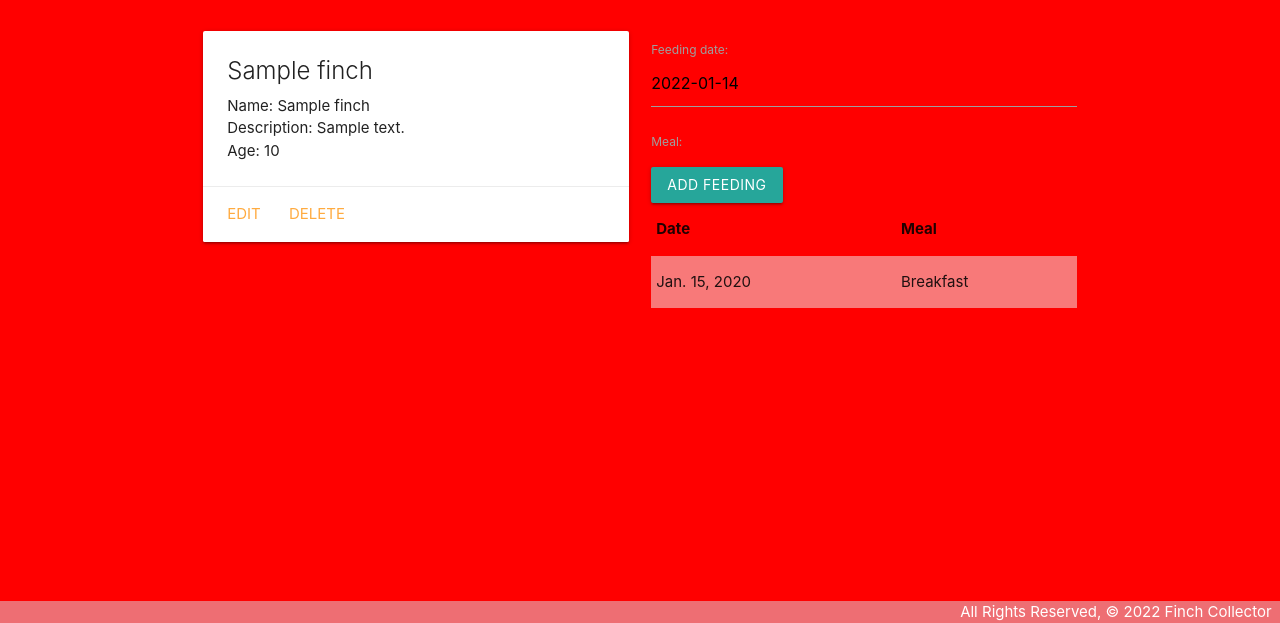
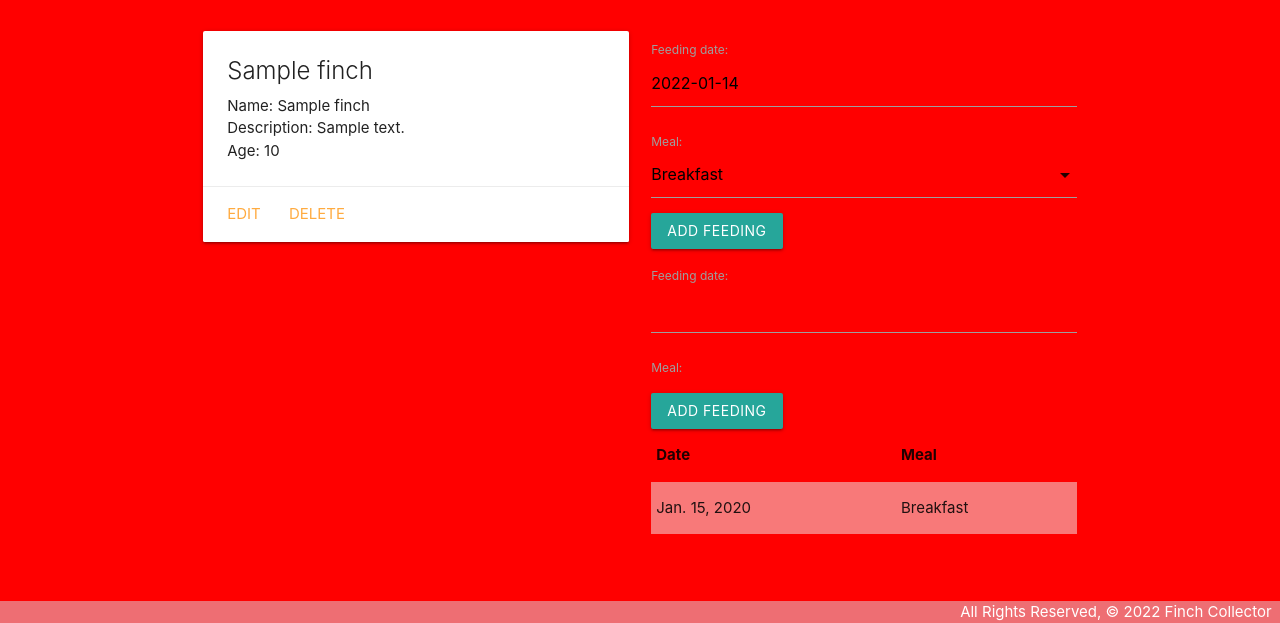
Before and after one commit to eduardocorona17/finchcollector, a Django app: page /finches/1/ in a window 1280 px wide. Shown: the part 177-800 px from the top of the page. Run offline with Django 3.2, Linux system fonts and the light colour scheme; tables that the repository leaves empty hold one stand-in row (values such as "Sample post").

Commit message:
POST feeding redirect not functional

```diff
--- a/main_app/models.py
+++ b/main_app/models.py
@@ -30,3 +30,5 @@
 
   def __str__(self):
     return f"{self.get_meal_display()} on {self.date}"
+    class Meta:
+      ordering = ['-date']
--- a/main_app/templates/finches/detail.html
+++ b/main_app/templates/finches/detail.html
@@ -24,6 +24,11 @@
 </div>
 </div>
 <div class="col s6">
+  <form action="{% url 'add_feeding' cat.id %}" method="post">
+    {% csrf_token %}
+    {{ feeding_form.as_p }}
+    <input type="submit" class="btn" value="Add Feeding">
+  </form>
   <form method="post">
     {% csrf_token %}
     {{ feeding_form.as_p }}
@@ -52,6 +57,9 @@
     setDefaultDate: true,
     autoClose: true
   });
+
+  const selectEl = document.getElementById('id_meal');
+  M.FormSelect.init(selectEl);
 </script>
 
 {% endblock %}
--- a/main_app/urls.py
+++ b/main_app/urls.py
@@ -6,9 +6,11 @@
     path('about/', views.about, name='about'),
     path('finches/', views.finches_index, name='index'),
     path('finches/<int:finch_id>/', views.finches_detail, name='finches_detail'),
+    path('cats/<int:cat_id>/add_feeding/', views.add_feeding, name='add_feeding'),
     path('finches/create/', views.FinchCreate.as_view(), name='finches_create'),
     path('finches/<int:pk>/update/',
          views.FinchUpdate.as_view(), name='finches_update'),
     path('finches/<int:pk>/delete/',
          views.FinchDelete.as_view(), name='finches_delete'),
+
 ]
--- a/main_app/views.py
+++ b/main_app/views.py
@@ -1,4 +1,4 @@
-from django.shortcuts import render
+from django.shortcuts import render, redirect
 from django.views.generic.edit import CreateView, UpdateView, DeleteView
 
 from .models import Finch
@@ -23,6 +23,14 @@
     feeding_form = FeedingForm()
     return render(request, 'finches/detail.html', {'finch': finch, 'feeding_form': feeding_form})
 
+def add_feeding(request, finch_id):
+  form = FeedingForm(request.POST)
+  if form.is_valid():
+    new_feeding = form.save(commit=False)
+    new_feeding.finch_id = finch_id
+    new_feeding.save()
+  return redirect('detail', finch_id=finch_id)
+
 
 class FinchCreate(CreateView):
     model = Finch
```
